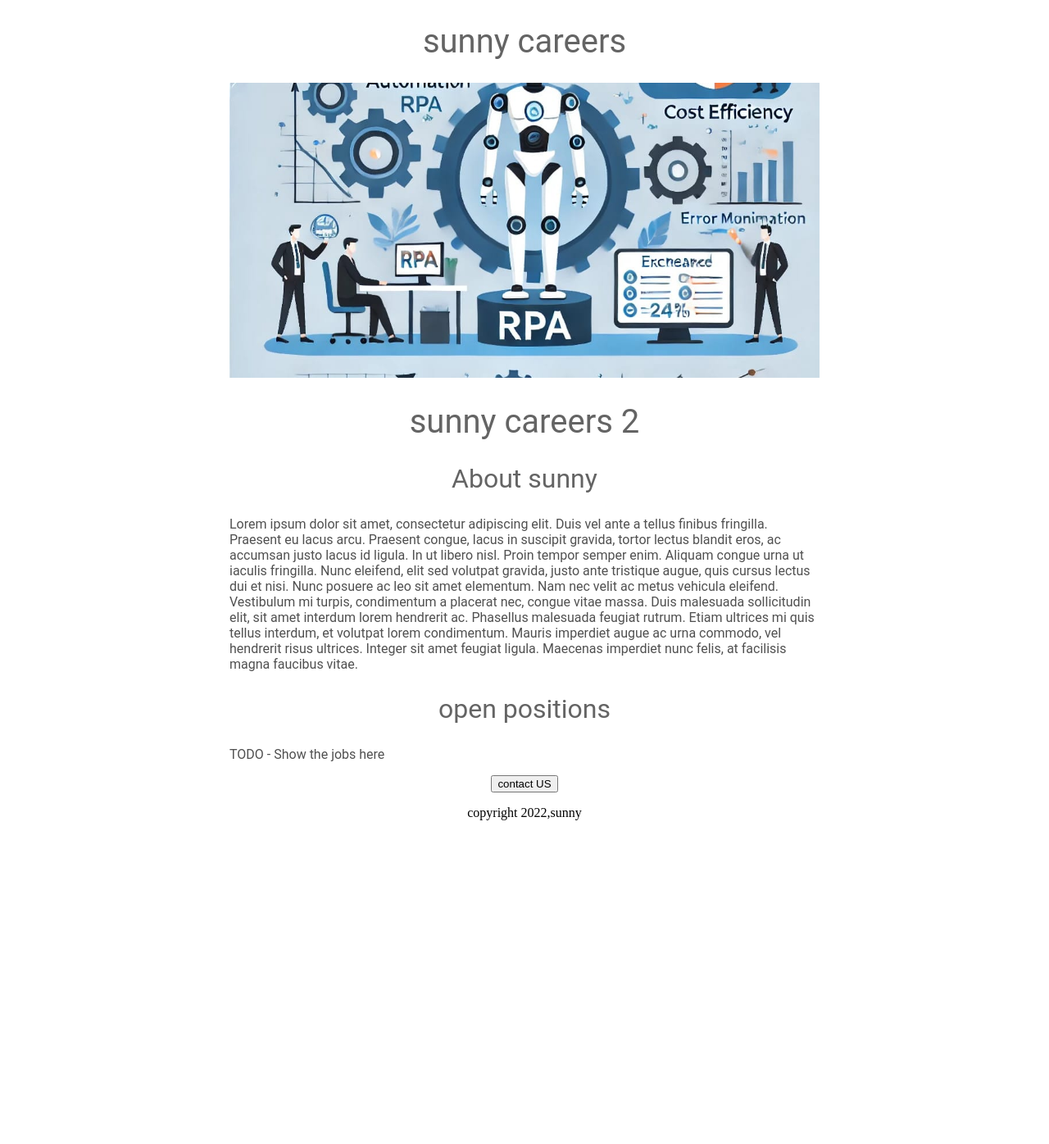
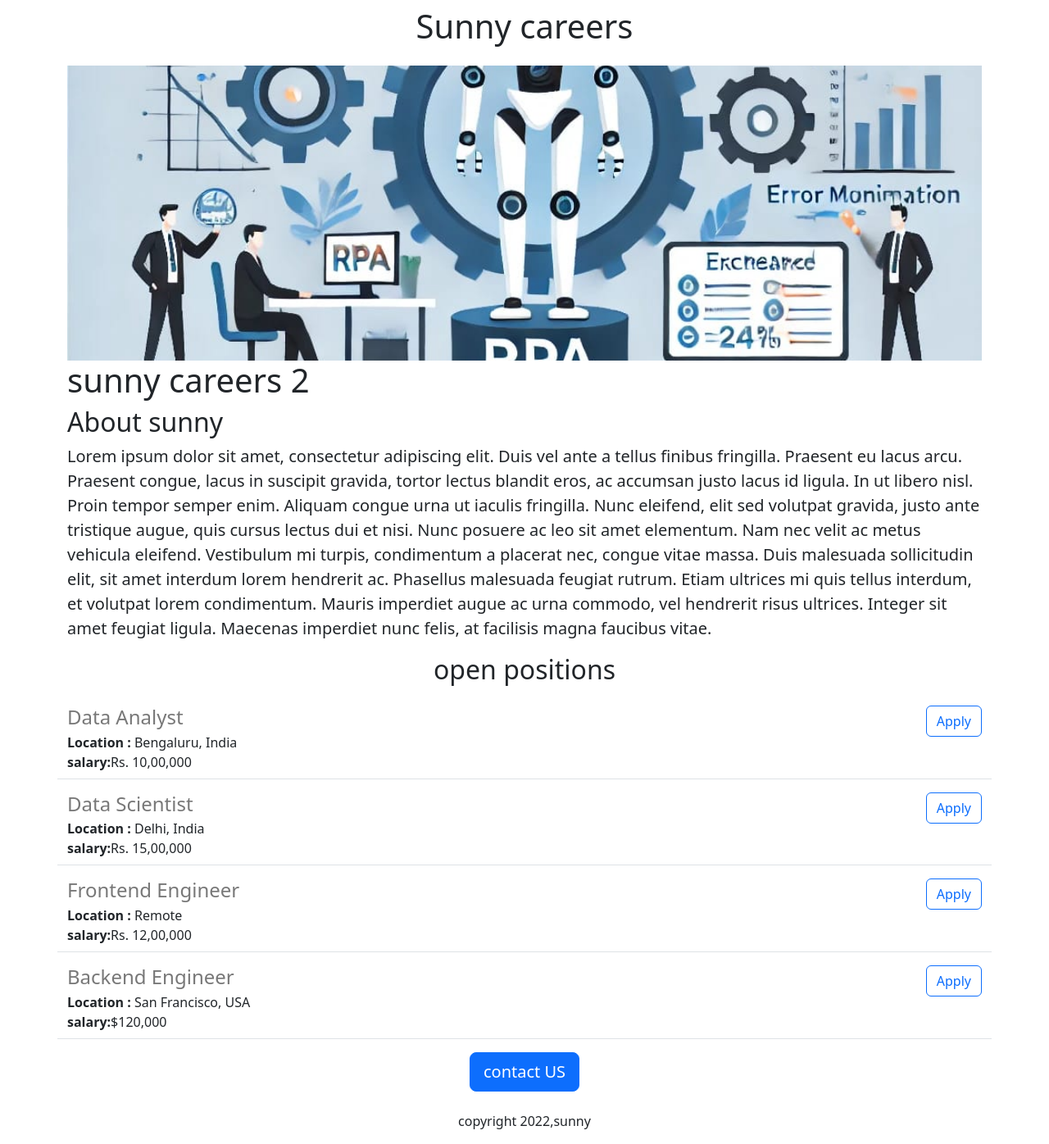
Before and after one commit to sunnysingh44-coder/sunny-careers-website, a Flask app: page / in a window 1280 px wide. Shown: the whole page at 82% size. Before the commit the page ends 1001 px from the top, so only its background shows below. Run offline with Flask 3, Linux system fonts and the light colour scheme.

Commit message:
modified app.py and home.html

```diff
--- a/app.py
+++ b/app.py
@@ -2,11 +2,36 @@ from flask import Flask, render_template
 
 app = Flask(__name__)
 
+JOBS = [
+    {
+        'id': 1,
+        'title': 'Data Analyst',
+        'location': 'Bengaluru, India',
+        'salary': 'Rs. 10,00,000'
+    },
+    {
+        'id': 2,
+        'title': 'Data Scientist',
+        'location': 'Delhi, India',
+        'salary': 'Rs. 15,00,000'
+    },
+    {
+        'id': 3,
+        'title': 'Frontend Engineer',
+        'location': 'Remote',
+        'salary': 'Rs. 12,00,000'
+    },
+    {
+        'id': 4,
+        'title': 'Backend Engineer',
+        'location': 'San Francisco, USA',
+        'salary': '$120,000'
+    },
+]
 
 @app.route("/")
-def hello():
-  return render_template('home.html')
-
+def home():
+    return render_template('home.html', jobs=JOBS, company_name='Sunny')
 
 if __name__ == "__main__":
-  app.run(host="0.0.0.0", debug=True)
+    app.run(host="0.0.0.0", debug=True)
--- a/templates/home.html
+++ b/templates/home.html
@@ -4,48 +4,42 @@
     <meta charset="UTF-8">
     <meta name="viewport" content="width=device-width, initial-scale=1.0">
     <title>sunny careers</title>
+    <link href="https://cdn.jsdelivr.net/npm/bootstrap@5.3.3/dist/css/bootstrap.min.css" rel="stylesheet" integrity="sha384-QWTKZyjpPEjISv5WaRU9OFeRpok6YctnYmDr5pNlyT2bRjXh0JMhjY6hW+ALEwIH" crossorigin="anonymous">
     <style>
-        h1{
-            font-size: 40px;
-            font-family: Roboto;
-            font-weight: normal;
-            color:rgb(100,100,100);
-            text-align:center;
-        }
         #banner{
+            height:360px;
             width:100%;
-            height:360px;
             object-fit:cover;
-        }
-        h2{
-        font-size: 32px;
-        font-family: Roboto;
-            color:rgb(100,100,100);
-            text-align:center;
-            font-weight:normal;
-        }
-        #container{
-            max-width:720px;
-            margin:0 auto 0 auto;
-        }
-        .bodytext{
-            font-family:Roboto;
-            color:rgb(80,80,80);
         }
     </style>
 </head>
 <body>
-    <div id="container">
-        <h1>sunny careers</h1>
-        <img id="banner" src="https://cad85602-40f5-4118-bde9-91f197a96b18-00-qd2lhrqf4k1p.pike.replit.dev/static/ppt2.jpg" height="320" width="400">
+    <div class="container">
+        <h1 class="text-center mt-2 mb-4">{{company_name}} careers</h1>
+        <img class="img-fluid" id="banner" src="https://cad85602-40f5-4118-bde9-91f197a96b18-00-qd2lhrqf4k1p.pike.replit.dev/static/ppt2.jpg" height="320" width="400">
          <h1>sunny careers 2</h1>
         <h2>About sunny</h2>
-        <p class="bodytext">Lorem ipsum dolor sit amet, consectetur adipiscing elit. Duis vel ante a tellus finibus fringilla. Praesent eu lacus arcu. Praesent congue, lacus in suscipit gravida, tortor lectus blandit eros, ac accumsan justo lacus id ligula. In ut libero nisl. Proin tempor semper enim. Aliquam congue urna ut iaculis fringilla. Nunc eleifend, elit sed volutpat gravida, justo ante tristique augue, quis cursus lectus dui et nisi. Nunc posuere ac leo sit amet elementum. Nam nec velit ac metus vehicula eleifend. Vestibulum mi turpis, condimentum a placerat nec, congue vitae massa. Duis malesuada sollicitudin elit, sit amet interdum lorem hendrerit ac. Phasellus malesuada feugiat rutrum. Etiam ultrices mi quis tellus interdum, et volutpat lorem condimentum. Mauris imperdiet augue ac urna commodo, vel hendrerit risus ultrices. Integer sit amet feugiat ligula. Maecenas imperdiet nunc felis, at facilisis magna faucibus vitae.</p>
-        <h2>open positions</h2>
-        <p class="bodytext">TODO - Show the jobs here</p>
-        <div style="text-align:center;">
-        <button id="contactbutton">contact US</button>
-            <p>copyright 2022,sunny</p>
+        <p class="lead">Lorem ipsum dolor sit amet, consectetur adipiscing elit. Duis vel ante a tellus finibus fringilla. Praesent eu lacus arcu. Praesent congue, lacus in suscipit gravida, tortor lectus blandit eros, ac accumsan justo lacus id ligula. In ut libero nisl. Proin tempor semper enim. Aliquam congue urna ut iaculis fringilla. Nunc eleifend, elit sed volutpat gravida, justo ante tristique augue, quis cursus lectus dui et nisi. Nunc posuere ac leo sit amet elementum. Nam nec velit ac metus vehicula eleifend. Vestibulum mi turpis, condimentum a placerat nec, congue vitae massa. Duis malesuada sollicitudin elit, sit amet interdum lorem hendrerit ac. Phasellus malesuada feugiat rutrum. Etiam ultrices mi quis tellus interdum, et volutpat lorem condimentum. Mauris imperdiet augue ac urna commodo, vel hendrerit risus ultrices. Integer sit amet feugiat ligula. Maecenas imperdiet nunc felis, at facilisis magna faucibus vitae.</p>
+        <h2 class="text-center mt-2 mb-4">open positions</h2>
+        <div>
+            {% for job in jobs %}
+            <div class="border-bottom row" style="margin-bottom:16px; padding-bottom:8px;">
+                <div class="col-9">
+                <h4 style="color:rgb(120,120,120); margin-bottom:4px;">{{job['title']}}</h4>
+                <div><b>Location :</b> {{job['location']}}</div>
+                {% if 'salary' in job %}
+                <div><b>salary:</b>{{job['salary']}}</div>
+                {% endif %}
+             </div>
+                <div class="col-3 text-end">
+                <button type="button" class="btn btn-outline-primary">Apply</button>
+                </div>
+            </div>
+            {% endfor %}
+        </div>
+        <div class="text-center">
+        <button class="btn btn-primary btn-lg" >contact US</button>
+            <p class="mt-4">copyright 2022,sunny</p>
         </div>
     </div>
 </body>
```
